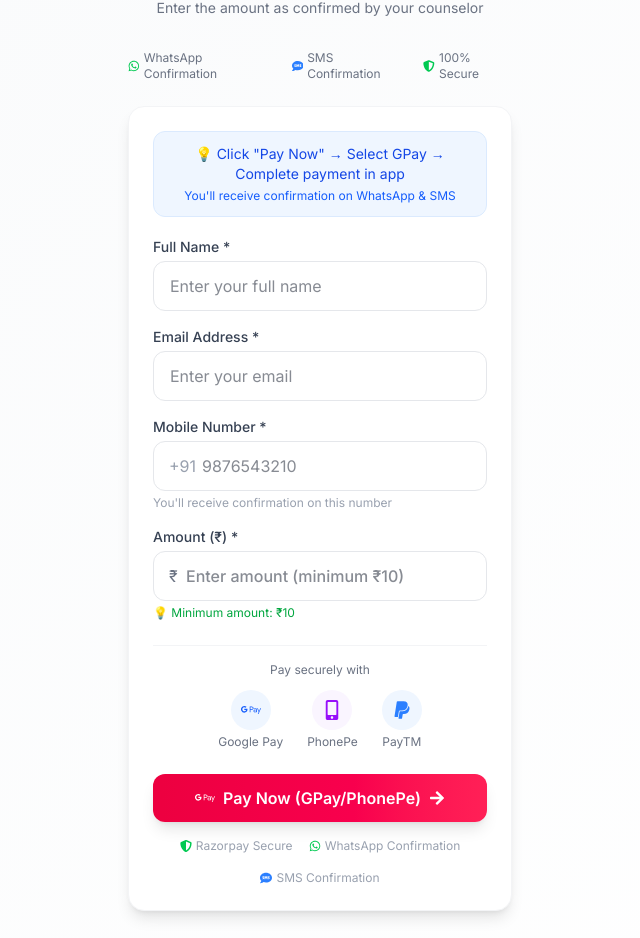
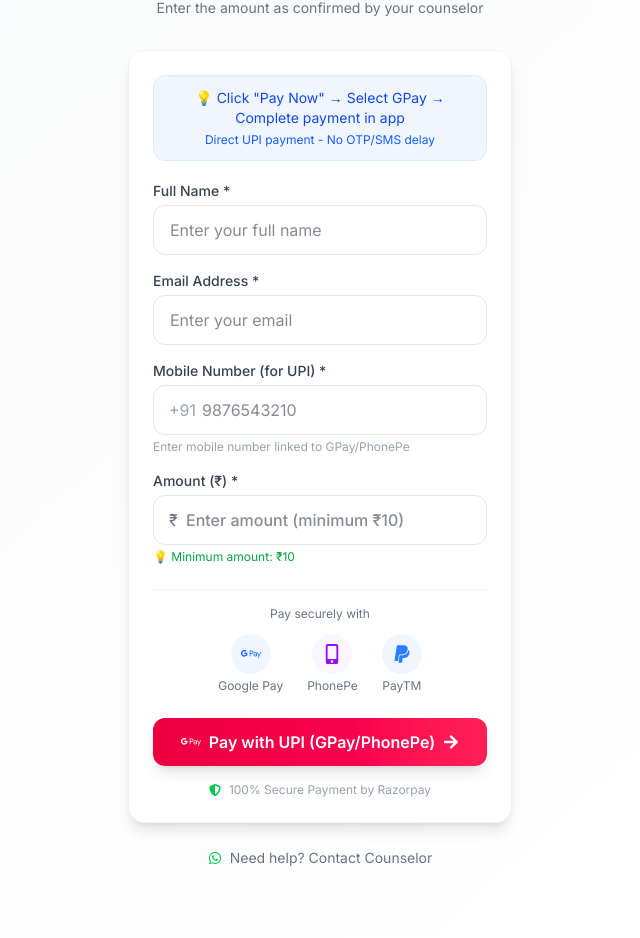
Before and after one commit to sadikalike/Skillonenglishacademy, a Next.js app: page / in a window 1280 px wide. Shown: the part 10158-11096 px from the top of the page, without its empty margins (320-960 px from the left). Built offline with nearby package versions, Linux system fonts and the light colour scheme.

Commit message:
first commitabcvLYrrdrYLLLLkksarikksadikkkllpayyylllmmm

```diff
--- a/app/components/FeesPage.tsx
+++ b/app/components/FeesPage.tsx
@@ -2,7 +2,7 @@
 
 import { useState } from "react";
 import { motion } from "framer-motion";
-import { FaRupeeSign, FaGooglePay, FaMobileAlt, FaPaypal, FaShieldAlt, FaArrowRight, FaWhatsapp, FaSms } from "react-icons/fa";
+import { FaRupeeSign, FaGooglePay, FaMobileAlt, FaPaypal, FaShieldAlt, FaArrowRight, FaWhatsapp } from "react-icons/fa";
 
 declare global {
   interface Window {
@@ -36,39 +36,6 @@
     });
   };
 
-  // Function to send SMS via API (You need to implement this with your SMS provider)
-  const sendSMS = async (phone: string, name: string, amount: string, paymentId: string) => {
-    // Option 1: Using WhatsApp API (already implemented)
-    // Option 2: Using SMS Gateway API (Unifonic, Twilio, MSG91, etc.)
-
-    // For now, we'll use WhatsApp which acts as SMS alternative
-    // To add real SMS, you'll need an SMS gateway API key
-
-    console.log(`SMS would be sent to ${phone}: Payment successful for ₹${amount}`);
-
-    // Example with MSG91 (You need to sign up and get API key)
-    /*
-    try {
-      await fetch('https://api.msg91.com/api/v5/flow/', {
-        method: 'POST',
-        headers: {
-          'authkey': 'YOUR_MSG91_AUTH_KEY',
-          'Content-Type': 'application/json'
-        },
-        body: JSON.stringify({
-          template_id: 'YOUR_TEMPLATE_ID',
-          mobiles: phone,
-          name: name,
-          amount: amount,
-          payment_id: paymentId
-        })
-      });
-    } catch (error) {
-      console.error('SMS sending failed:', error);
-    }
-    */
-  };
-
   const handlePayment = async () => {
     // Validation
     if (!formData.name || !formData.email || !formData.phone || !formData.amount) {
@@ -98,6 +65,7 @@
         return;
       }
 
+      // Razorpay Options with UPI Intent - Direct GPay
       const options = {
         key: "rzp_live_Sa9lcLsWxiV7GE",
         amount: amountNum * 100,
@@ -120,6 +88,7 @@
         theme: {
           color: "#e11d48"
         },
+        // This enables UPI Intent - Directly opens GPay/PhonePe app
         modal: {
           ondismiss: function() {
             setLoading(false);
@@ -129,41 +98,19 @@
 
       const razorpay = new window.Razorpay(options);
 
-      razorpay.on("payment.success", async function(response: any) {
-        const paymentId = response.razorpay_payment_id;
-
-        // 1. WhatsApp Message (Primary)
-        const whatsappMessage = `✅ *PAYMENT SUCCESSFUL!* ✅%0A%0A` +
+      razorpay.on("payment.success", function(response: any) {
+        const message = `✅ *PAYMENT SUCCESSFUL!* ✅%0A%0A` +
           `━━━━━━━━━━━━━━━━━━━━━%0A` +
           `👤 *Name:* ${formData.name}%0A` +
           `📱 *Phone:* ${formData.phone}%0A` +
           `📧 *Email:* ${formData.email}%0A` +
           `💰 *Amount:* ₹${formData.amount}%0A` +
-          `🆔 *Payment ID:* ${paymentId}%0A` +
+          `🆔 *Payment ID:* ${response.razorpay_payment_id}%0A` +
           `━━━━━━━━━━━━━━━━━━━━━%0A%0A` +
-          `Thank you for choosing SKILLON English Academy! 🙏%0A%0A` +
-          `Our team will contact you shortly.`;
+          `Thank you for choosing SKILLON! 🙏`;
 
-        window.open(`https://wa.me/917510436350?text=${whatsappMessage}`, "_blank");
-
-        // 2. SMS Confirmation (For customer trust)
-        const smsMessage = `SKILLON: Payment of ₹${formData.amount} received successfully. Payment ID: ${paymentId}. Thank you for choosing SKILLON English Academy! - Team SKILLON`;
-
-        // Send SMS using your preferred SMS gateway
-        // For demo, we'll show an alert that SMS would be sent
-        // In production, integrate with MSG91, Twilio, or any SMS provider
-
-        // Show SMS confirmation dialog
-        const sendSmsConfirm = confirm(`Send SMS confirmation to ${formData.phone}?\n\nMessage: ${smsMessage}`);
-        if (sendSmsConfirm) {
-          // Here you would call your SMS API
-          alert(`SMS sent to ${formData.phone}\n\nMessage: ${smsMessage}`);
-        }
-
-        // 3. Browser Alert
-        alert(`✅ Payment Successful!\n\nPayment ID: ${paymentId}\nAmount: ₹${formData.amount}\n\nA confirmation message has been sent to your WhatsApp and SMS.`);
-
-        // Reset form
+        window.open(`https://wa.me/917510436350?text=${message}`, "_blank");
+        alert(`✅ Payment Successful! Payment ID: ${response.razorpay_payment_id}`);
         setFormData({ name: "", email: "", phone: "", amount: "" });
         setLoading(false);
       });
@@ -210,22 +157,6 @@
           </p>
         </motion.div>
 
-        {/* Trust Badges */}
-        <div className="flex justify-center gap-4 mb-6">
-          <div className="flex items-center gap-1 text-xs text-gray-500">
-            <FaWhatsapp className="text-green-500" />
-            <span>WhatsApp Confirmation</span>
-          </div>
-          <div className="flex items-center gap-1 text-xs text-gray-500">
-            <FaSms className="text-blue-500" />
-            <span>SMS Confirmation</span>
-          </div>
-          <div className="flex items-center gap-1 text-xs text-gray-500">
-            <FaShieldAlt className="text-green-500" />
-            <span>100% Secure</span>
-          </div>
-        </div>
-
         {/* Payment Card */}
         <motion.div
           initial="hidden"
@@ -241,7 +172,7 @@
                 💡 Click "Pay Now" → Select GPay → Complete payment in app
               </p>
               <p className="text-blue-600 text-xs mt-1">
-                You'll receive confirmation on WhatsApp & SMS
+                Direct UPI payment - No OTP/SMS delay
               </p>
             </div>
 
@@ -272,7 +203,7 @@
               </div>
 
               <div>
-                <label className="block text-gray-700 text-sm font-medium mb-1">Mobile Number *</label>
+                <label className="block text-gray-700 text-sm font-medium mb-1">Mobile Number (for UPI) *</label>
                 <div className="relative">
                   <span className="absolute left-4 top-1/2 transform -translate-y-1/2 text-gray-400">+91</span>
                   <input
@@ -285,7 +216,7 @@
                     className="w-full pl-12 pr-4 py-3 border border-gray-200 rounded-xl focus:outline-none focus:border-rose-500 focus:ring-2 focus:ring-rose-100 transition text-gray-900"
                   />
                 </div>
-                <p className="text-xs text-gray-400 mt-1">You'll receive confirmation on this number</p>
+                <p className="text-xs text-gray-400 mt-1">Enter mobile number linked to GPay/PhonePe</p>
               </div>
 
               <div>
@@ -343,26 +274,16 @@
               ) : (
                 <>
                   <FaGooglePay className="text-xl" />
-                  Pay Now (GPay/PhonePe)
+                  Pay with UPI (GPay/PhonePe)
                   <FaArrowRight />
                 </>
               )}
             </button>
 
-            {/* Secure & Trust Badges */}
-            <div className="mt-4 flex flex-wrap items-center justify-center gap-4 text-xs text-gray-400">
-              <div className="flex items-center gap-1">
-                <FaShieldAlt className="text-green-500" />
-                <span>Razorpay Secure</span>
-              </div>
-              <div className="flex items-center gap-1">
-                <FaWhatsapp className="text-green-500" />
-                <span>WhatsApp Confirmation</span>
-              </div>
-              <div className="flex items-center gap-1">
-                <FaSms className="text-blue-500" />
-                <span>SMS Confirmation</span>
-              </div>
+            {/* Secure Badge */}
+            <div className="mt-4 flex items-center justify-center gap-2 text-xs text-gray-400">
+              <FaShieldAlt className="text-green-500" />
+              <span>100% Secure Payment by Razorpay</span>
             </div>
           </div>
         </motion.div>
```
